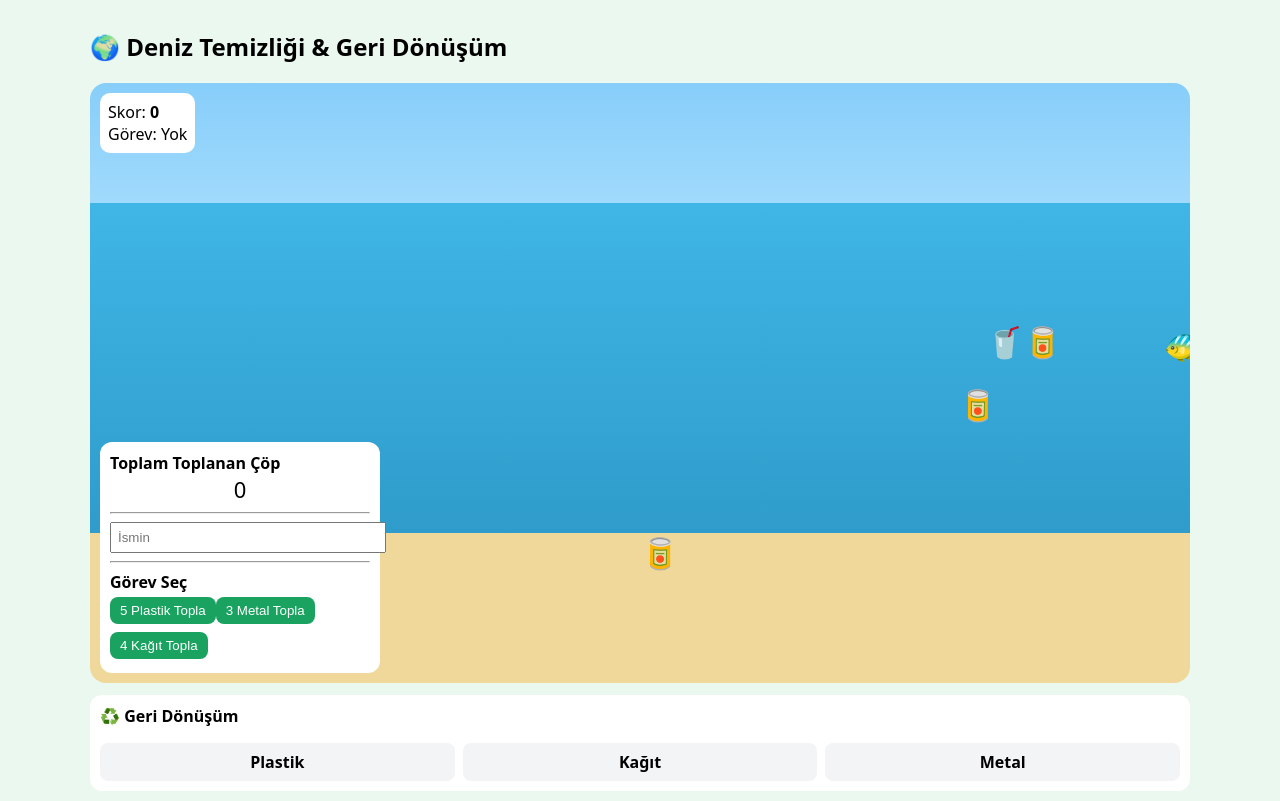
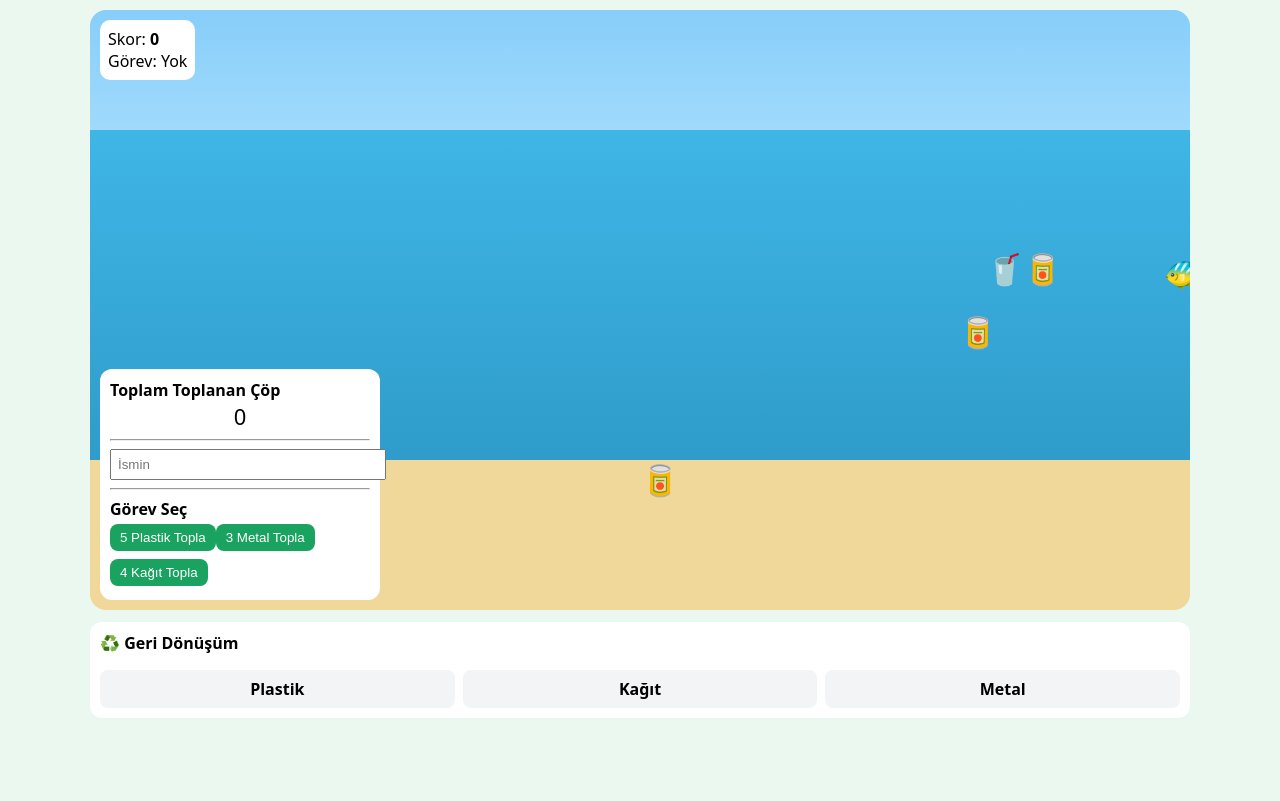
Before and after one commit to emrekulluoglu14-lang/oyun, a plain HTML site: page index.html in a window 1280 px wide. Drawn offline with Linux system fonts and the light colour scheme.

Commit message:
index.html

```diff
--- a/index.html
+++ b/index.html
@@ -35,7 +35,6 @@ button{background:#1aa260;color:#fff;border:0;border-radius:8px;padding:6px 10px
 
 <body>
 <div id="wrap">
-<h2>🌍 Deniz Temizliği & Geri Dönüşüm</h2>
 
 <div id="area">
  <div class="sea"></div>
@@ -66,18 +65,16 @@ button{background:#1aa260;color:#fff;border:0;border-radius:8px;padding:6px 10px
  <div class="bin" onclick="dropRecycle('metal')">Metal</div>
 </div>
 </div>
+
 </div>
 
 <script>
-/* ================== SHEET ================== */
 const SHEET_URL="https://script.google.com/macros/s/AKfycbxuRkQd2SJiXskC04DJ2IIron5ogdKnCBiMyL2EVrcGOql44oGmMdQFy_FqZVkjCarD/exec";
 
-/* ================== STATE ================== */
 let score=0,collected=0;
 let selectedRecycle=null;
 let currentMission=null;
 
-/* ================== DATA ================== */
 const trashTypes=[
  {type:"plastic",emoji:"🥤"},
  {type:"paper",emoji:"📄"},
@@ -92,7 +89,6 @@ const missions=[
 
 const area=document.getElementById("area");
 
-/* ================== SPAWN ================== */
 function spawnTrash(){
  const t=trashTypes[Math.floor(Math.random()*trashTypes.length)];
  const d=document.createElement("div");
@@ -145,7 +141,6 @@ function spawnFish(){
  },30);
 }
 
-/* ================== RECYCLE ================== */
 function addRecycleItem(t){
  const el=document.createElement("div");
  el.className="recycleItem";
@@ -168,7 +163,6 @@ function dropRecycle(type){
  saveScore(0);
 }
 
-/* ================== MISSIONS ================== */
 function renderMissionButtons(){
  const box=document.getElementById("missionButtons");
  box.innerHTML="";
@@ -191,29 +185,21 @@ function updateMissionText(){
  }
 }
 
-/* ================== UI ================== */
 function updateUI(){
  document.getElementById("score").innerText=score;
  document.getElementById("count").innerText=collected;
 }
 
-/* ================== SHEET SAVE (SAĞLAM) ================== */
 function saveScore(v){
  const name=document.getElementById("playerName").value.trim();
  if(!name) return;
-
  const data=new URLSearchParams();
  data.append("name",name);
  data.append("score",v);
  data.append("action","increment");
-
- fetch(SHEET_URL,{
-  method:"POST",
-  body:data
- }).catch(()=>{});
+ fetch(SHEET_URL,{method:"POST",body:data}).catch(()=>{});
 }
 
-/* ================== START ================== */
 renderMissionButtons();
 setInterval(spawnTrash,1200);
 setInterval(spawnFish,4500);
```
